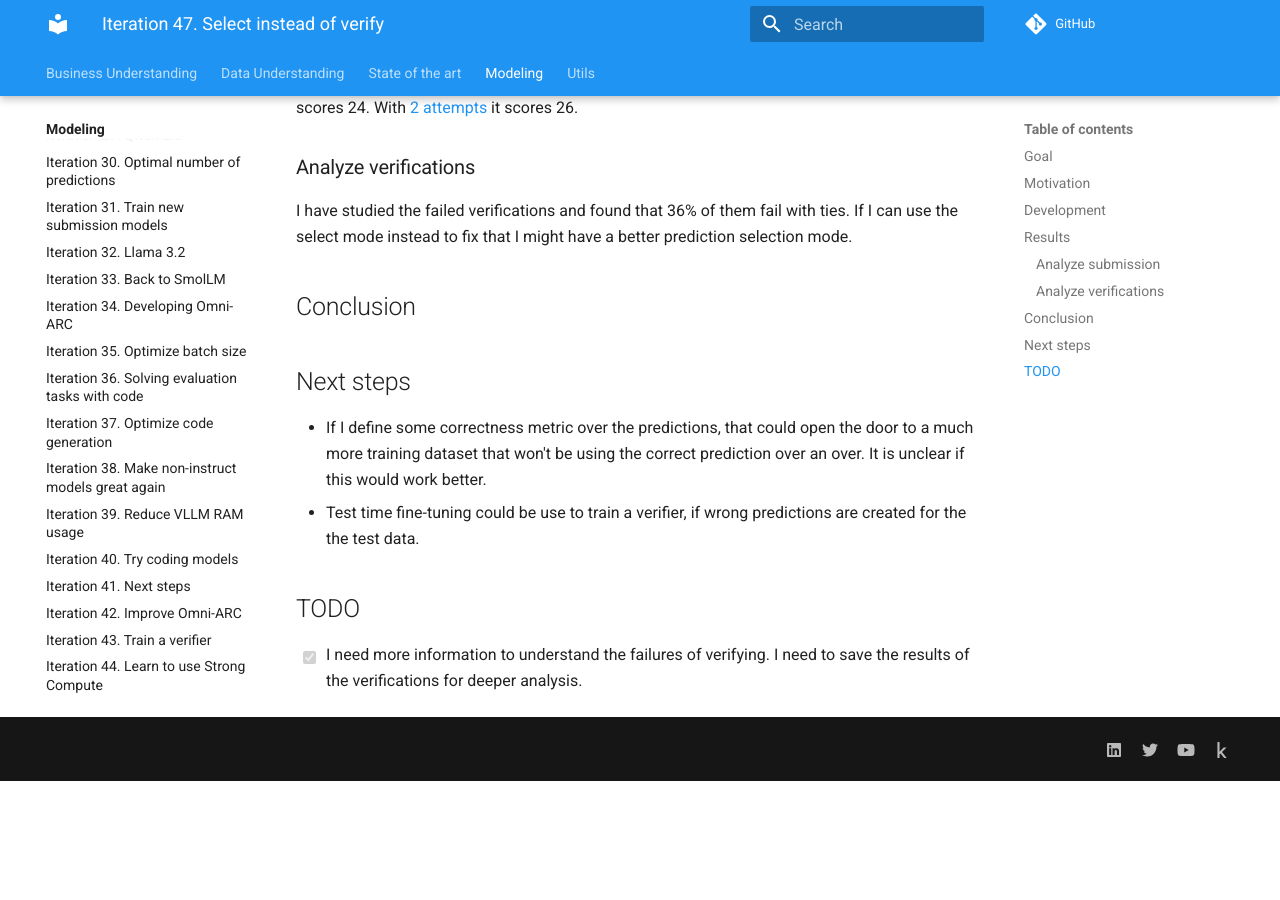
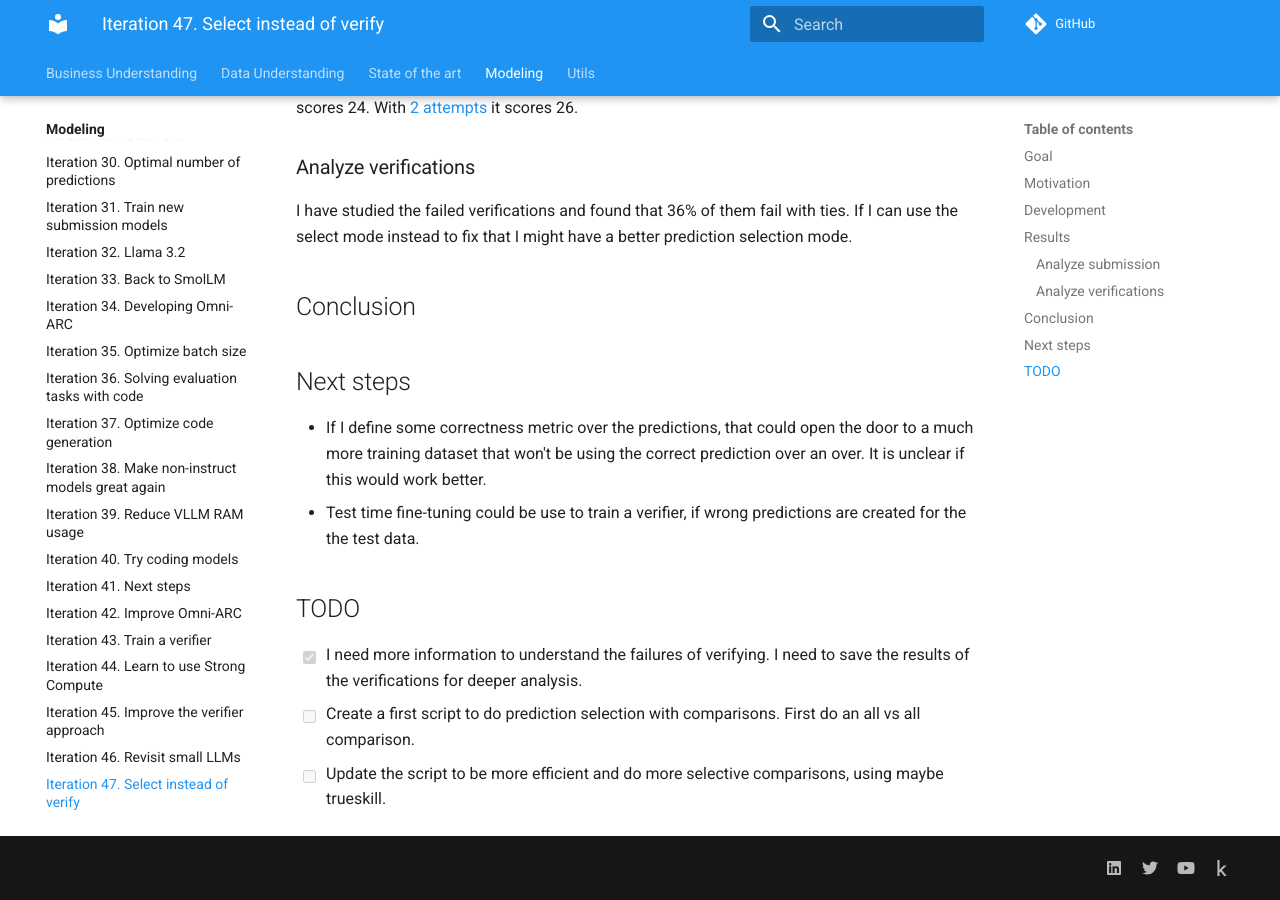
Before and after one commit to zhengjunyao-work/arc24, an MkDocs documentation site: the page built from docs/modeling/Iteration_47_select_instead_of_verify.md, in a window 1280 px wide and 900 px high, scrolled down 799 px. Built offline with MkDocs 1.6.1 and Material for MkDocs 9.7.7, drawn with Linux system fonts in a browser that asks for light colours; comment, search, counter and statistics services are not loaded; before the commit the page ends 1580 px from its top, so only the background shows below that.

Commit message:
updated documentation

```diff
--- a/docs/modeling/Iteration_47_select_instead_of_verify.md
+++ b/docs/modeling/Iteration_47_select_instead_of_verify.md
@@ -44,3 +44,5 @@
 
 - [x] I need more information to understand the failures of verifying. I need to save the results of the verifications for
   deeper analysis.
+- [ ] Create a first script to do prediction selection with comparisons. First do an all vs all comparison.
+- [ ] Update the script to be more efficient and do more selective comparisons, using maybe trueskill.
```
